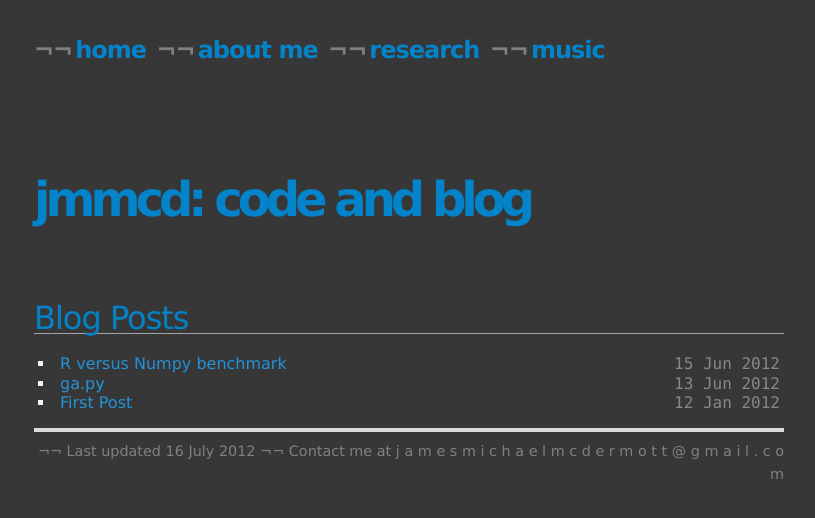
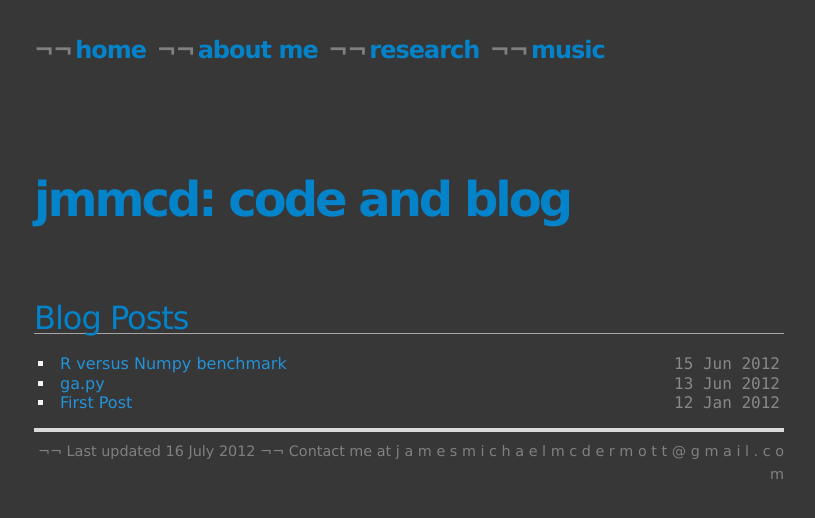
Before and after one commit to jmmcd/jmmcd.github.com, a Jekyll site: the page built from index.md, in a window 1280 px wide. Shown: the top 518 px of the page, without its empty margins (231-1046 px from the left). Built offline with Jekyll 4.4.1, drawn with Linux system fonts in a browser that asks for light colours; Markdown is read by kramdown in place of the engine named in the settings.

Commit message:
Add favicon, fix letter spacing in header.

```diff
--- a/css/screen.css
+++ b/css/screen.css
@@ -96,7 +96,7 @@ border: solid 1px #fff;
 h1 {
 color:#0383c9;
 font-size:3.0em;
-letter-spacing:-5px;
+letter-spacing:-3px;
 margin:0 0 30px 0px;
 padding:50px 0 50px 0;;
 
```
Also changed, not shown: images/favicon.ico (added).
